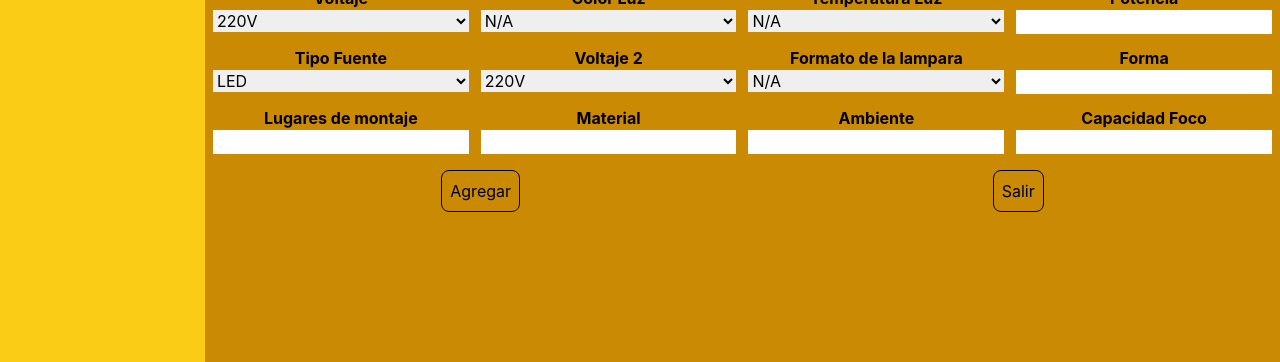
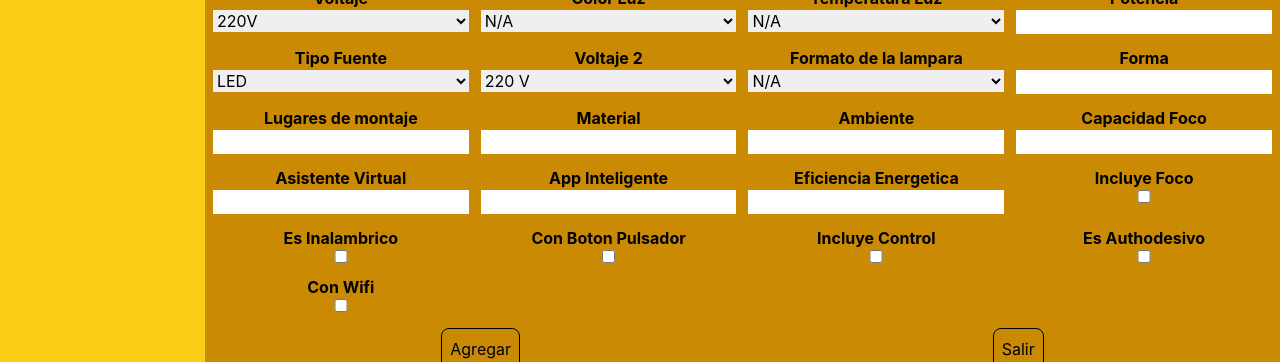
Before and after one commit to Pelusasasasa/Electro-Avenida, a React (Create React App) app in the folder mercadoLibre/app/: page /publicaciones/agregar in a window 1280 px wide. Shown: the part 254-616 px from the top of the page. Built offline with nearby package versions, Linux system fonts and the light colour scheme; no server answers.

Commit message:
Seguimos poniendo atributos

```diff
--- a/mercadoLibre/app/src/Publicaciones/pages/PostPublicacion.jsx
+++ b/mercadoLibre/app/src/Publicaciones/pages/PostPublicacion.jsx
@@ -18,7 +18,28 @@ const initialForm = {
     subCategories: 'MLA1582',
     voltaje: '220V',
     temperaturaLuz: '',
-    imagenes: []
+    colorLuz: '',
+    potencia: '',
+    tipofuente: '',
+    voltaje2: '',
+    formato: '',
+    forma: '',
+    lugarMontaje: '',
+    material: '',
+    ambiente: '',
+    capacidadFoco: '',
+    incluyeFoco: false,
+    inalamabrico: false,
+    boton: false,
+    incluyeControl: false,
+    autoadhesivo: false,
+    wifi: false,
+    asistenteVirtual: '',
+    appInteligente: '',
+    eficienciaEnerg: '',
+
+    imagenes: [],
+
 }
 
 export const PostPublicacion = () => {
@@ -28,7 +49,8 @@ export const PostPublicacion = () => {
     const {
          subCategories, subCategories1, voltaje, temperaturaLuz, colorLuz, potencia, tipofuente, voltaje2, formState ,onChanges,
         onInputChange, codigo, descripcion, marca, costoIva, imagenes, precioSujerido, stockSujerido, precio, stock, categories,
-        tipoBateria, formato, forma, lugarMontaje, material, ambiente, capacidadFoco
+        tipoBateria, formato, forma, lugarMontaje, material, ambiente, capacidadFoco, incluyeFoco, inalamabrico, boton, incluyeControl,
+        autoadhesivo, wifi, asistenteVirtual, appInteligente, eficienciaEnerg
         } = useForm(initialForm);
 
     const [categorias, setCategorias] = useState([]);
@@ -101,8 +123,6 @@ export const PostPublicacion = () => {
     const agregar = async(e) => {
         e.preventDefault();
         dispatch(saved());
-        console.log(potencia)
-
 
          let producto = {};
          producto.title = formState.descripcion;
@@ -125,7 +145,7 @@ export const PostPublicacion = () => {
          ];
          producto.pictures = [
              {
-                 'source': (new URL(imagenes)).href
+                 'source': "https://res.cloudinary.com/dyo36foif/image/upload/v1713298195/EA/401-047.png"
              }
          ];
          producto.shipping = {
@@ -143,7 +163,11 @@ export const PostPublicacion = () => {
              },
              {
                  id: 'BATTERY_TYPE',
-                 value_name: tipoBateria
+                 value_id: "-1",
+             },
+             {
+                 id: 'BATTERY_VOLTAGE',
+                 value_id: "-1"
              },
              {
                  id: 'BRAND',
@@ -151,8 +175,38 @@ export const PostPublicacion = () => {
              },
              {
                 id: 'COLOR_TEMPERATURE',
-                value_name: temperaturaLuz
+                value_id: temperaturaLuz ? temperaturaLuz : "-1",
+                value_name: temperaturaLuz ? temperaturaLuz : null
              },
+             {
+                id: 'COMPATIBLE_SMART_APPS',
+                value_id: appInteligente ? appInteligente : "-1",
+             },
+             {
+                id: 'COMPATIBLE_VIRTUAL_ASSISTANTS',
+                value_id: asistenteVirtual ? asistenteVirtual : "-1",
+             },
+             {
+                id: 'ENERGY_EFFICIENCY',
+                value_id: eficienciaEnerg ? eficienciaEnerg : "-1",
+             },
+             {
+                id: 'INCLUDES_BULBS',
+                value_id: incluyeFoco ? "242085" : "242084",
+             },
+             {
+                id: 'INCLUDES_REMOTE_CONTROL',
+                value_id: incluyeControl ? "242085" : "242084",
+             },
+             {
+                id: 'IS_AUTOADHESIVE',
+                value_id: autoadhesivo ? "242085" : "242084",
+             },
+             {
+                id: 'IS_WIRELESS',
+                value_id: inalamabrico ? "242085" : "242084",
+             },
+
              {
                  id: 'MATERIALS',
                  value_name: material
@@ -175,11 +229,12 @@ export const PostPublicacion = () => {
              },
              {
                 id: 'LIGHT_COLOR',
-                value_name: colorLuz
+                value_id: colorLuz ? colorLuz : "-1" ,
+                value_name: colorLuz ? colorLuz : null
              },
              {
                 id: 'LIGHT_SOURCES_TYPES',
-                value_name: tipofuente
+                value__id: tipofuente ? tipofuente : '-1',
              },
              {
                 id: 'SHAPE',
@@ -211,6 +266,14 @@ export const PostPublicacion = () => {
             {
                 id: 'VOLTAGE',
                 value_name: voltaje
+            },
+            {
+                id: 'WITH_PUSH_BUTTON',
+                value_id: boton ? "242085" : "242084"
+            },
+            {
+                id: 'WITH_WI_FI',
+                value_id: wifi ? "242085" : "242084"
             }
          ]
 
@@ -352,8 +415,8 @@ export const PostPublicacion = () => {
             <div className='flex flex-col'>
                 <label htmlFor="voltaje2" className='text-center font-bold '>Voltaje 2</label>
                 <select name="voltaje2" id="voltaje2" value={voltaje2} onChange={onInputChange}>
-                    <option value="220V">220V</option>
-                    <option value="12V">12V</option>
+                    <option value="13417945">220 V</option>
+                    <option value="12V">12 V</option>
                 </select>
             </div>
 
@@ -392,6 +455,47 @@ export const PostPublicacion = () => {
                 <input type="number" name="capacidadFoco" id="capacidadFoco" onChange={onInputChange} value={capacidadFoco} />
             </div>
 
+            <div className='flex flex-col'>
+                <label htmlFor="asistenteVirtual" className='text-center font-bold '>Asistente Virtual</label>
+                <input type="text" name="asistenteVirtual" id="asistenteVirtual" onChange={onInputChange} value={asistenteVirtual} />
+            </div>
+
+            <div className='flex flex-col'>
+                <label htmlFor="appInteligente" className='text-center font-bold '>App Inteligente</label>
+                <input type="text" name="appInteligente" id="appInteligente" onChange={onInputChange} value={appInteligente} />
+            </div>
+
+            <div className='flex flex-col'>
+                <label htmlFor="eficienciaEnerg" className='text-center font-bold '>Eficiencia Energetica</label>
+                <input type="text" name="eficienciaEnerg" id="eficienciaEnerg" onChange={onInputChange} value={eficienciaEnerg} />
+            </div>
+
+            <div className='flex flex-col'>
+                <label htmlFor="incluyeFoco" className='text-center font-bold '>Incluye Foco</label>
+                <input type="checkbox" name="incluyeFoco" id="incluyeFoco" onChange={onInputChange} value={incluyeFoco} />
+            </div>
+
+            <div className='flex flex-col'>
+                <label htmlFor="inalamabrico" className='text-center font-bold '>Es Inalambrico</label>
+                <input type="checkbox" name="inalamabrico" id="inalamabrico" onChange={onInputChange} value={inalamabrico} />
+            </div>
+            <div className='flex flex-col'>
+                <label htmlFor="boton" className='text-center font-bold '>Con Boton Pulsador</label>
+                <input type="checkbox" name="boton" id="boton" onChange={onInputChange} value={boton} />
+            </div>
+            <div className='flex flex-col'>
+                <label htmlFor="incluyeControl" className='text-center font-bold '>Incluye Control</label>
+                <input type="checkbox" name="incluyeControl" id="incluyeControl" onChange={onInputChange} value={incluyeControl} />
+            </div>
+            <div className='flex flex-col'>
+                <label htmlFor="autoadhesivo" className='text-center font-bold '>Es Authodesivo</label>
+                <input type="checkbox" name="autoadhesivo" id="autoadhesivo" onChange={onInputChange} value={autoadhesivo} />
+            </div>
+            <div className='flex flex-col'>
+                <label htmlFor="wifi" className='text-center font-bold '>Con Wifi</label>
+                <input type="checkbox" name="wifi" id="wifi" onChange={onInputChange} value={wifi} />
+            </div>
+
 
 
         </section>
```
